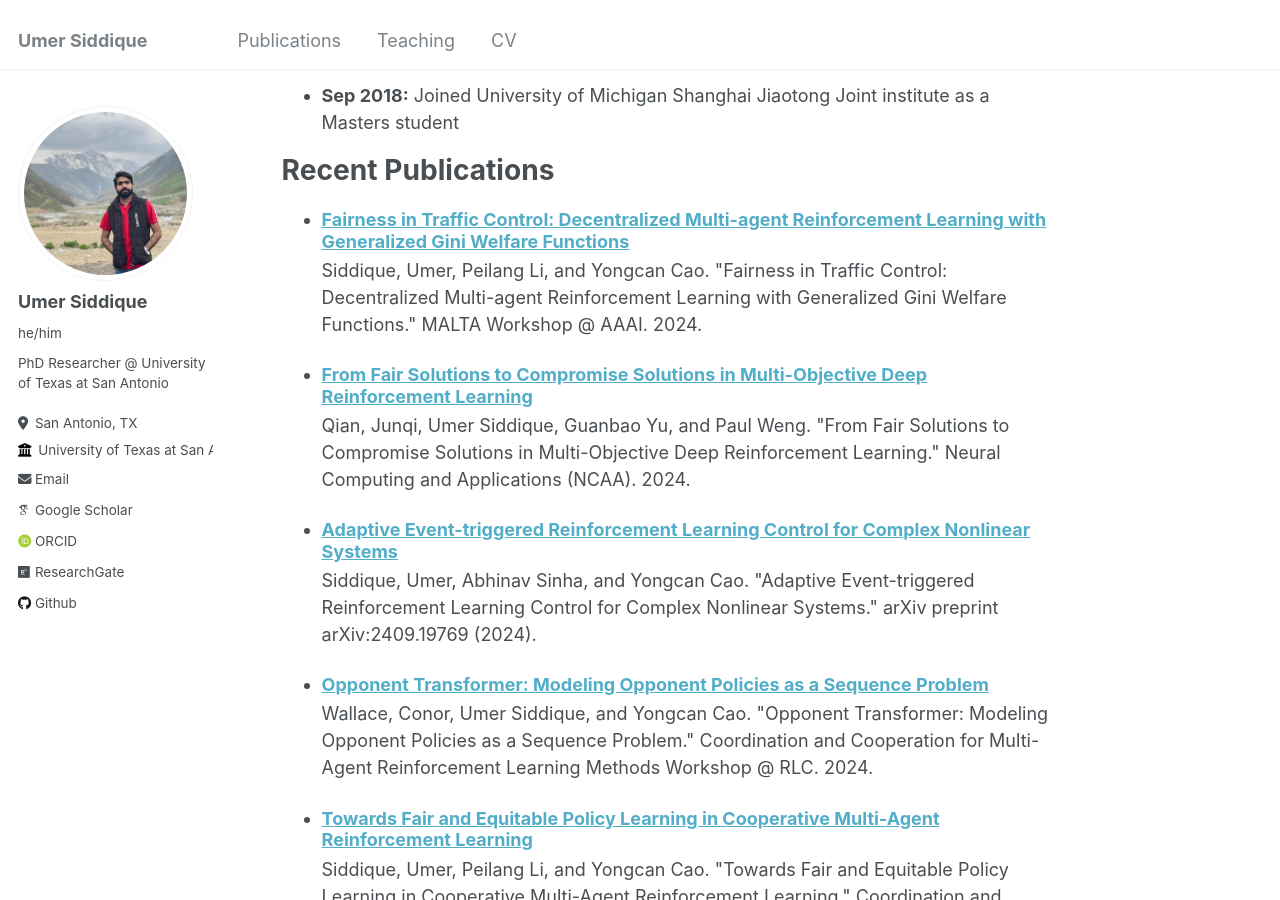
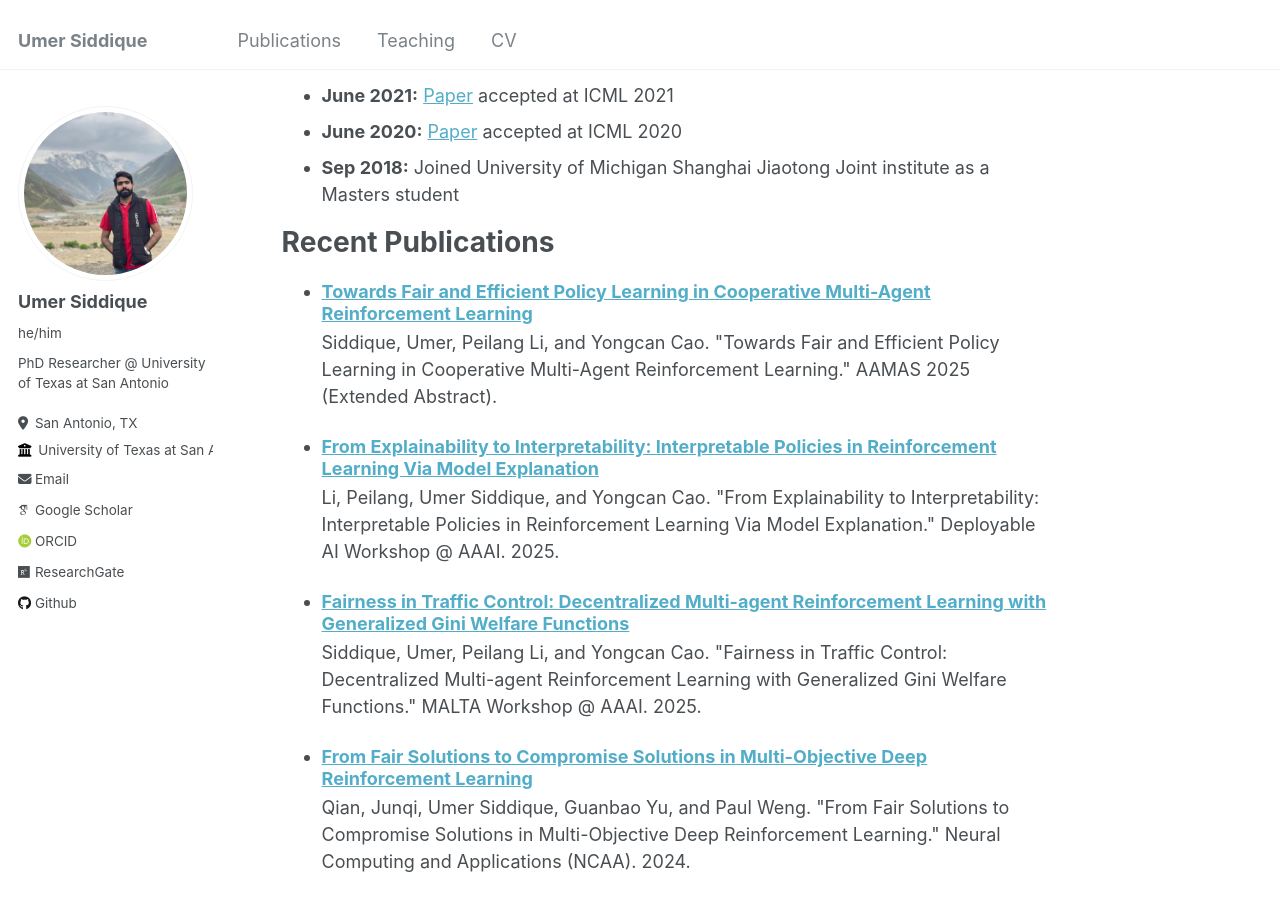
Before and after one commit to umersiddique94/umersiddique94.github.io, a Jekyll site: the page built from _pages/about.md, in a window 1280 px wide and 900 px high, scrolled down 1104 px. Built offline with Jekyll 4.4.1, drawn with Linux system fonts in a browser that asks for light colours; some web fonts are replaced; some of the changed text lies outside the part shown.

Commit message:
update news and publications

```diff
--- a/_data/news.yml
+++ b/_data/news.yml
@@ -1,5 +1,9 @@
 - date: "December 2024"
-  content: "<a href='/publication/2024-AAAI-MALTA'>Paper</a> accepted at MALTA workshop at AAAI 2025"
+  content: "<a href='/publication/2025-AAMAS'>Paper</a> accepted at AAMAS 2025 (Extended Abstract)"
+- date: "December 2024"
+  content: "<a href='/publication/2025-AAAI-DAI'>Paper</a> accepted Deployable AI workshop at AAAI 2025"
+- date: "December 2024"
+  content: "<a href='/publication/2025-AAAI-MALTA'>Paper</a> accepted at MALTA workshop at AAAI 2025"
 - date: "November 2024"
   content: "<a href='/publication/2024-NCAA'>Paper</a> accepted at Neural Computing and Applications (NCAA)"
 - date: October 2024
--- /dev/null
+++ b/_publications/2025-AAAI-DAI.md
@@ -0,0 +1,11 @@
+---
+title: 'From Explainability to Interpretability: Interpretable Policies in Reinforcement Learning Via Model Explanation'
+collection: publications
+permalink: /publication/2025-AAAI-DAI
+date: 2024-12-20
+venue: 'Deployable AI Workshop @ AAAI 2025'
+paperurl: ' '
+citation: 'Li, Peilang, Umer Siddique, and Yongcan Cao. "From Explainability to Interpretability: Interpretable Policies in Reinforcement Learning Via Model Explanation." Deployable AI Workshop @ AAAI. 2025.'
+---
+
+Deep reinforcement learning (RL) has shown remarkable success in complex domains, however, the inherent black box nature of deep neural network policies raises significant challenges in understanding and trusting the decision-making processes. While existing explainable RL methods provide local insights, they fail to deliver global understanding of the model, particularly in high-stakes applications. To overcome this limitation, we propose a novel model-agnostic approach that bridges the gap between explainability and interpretability by leveraging Shapley values to transform complex deep RL policies into transparent representations. The proposed approach offers two key contributions: a novel approach employing Shapley values to policy interpretation that goes beyond local explanations, and general framework applicable to both off-policy and on-policy algorithms.  We evaluate our approach with three existing deep RL algorithms and validate its performance in two classic control environments. The results demonstrate that our approach not only preserves the original models' effectiveness but also generates more stable interpretable policies.
--- a/_publications/2024-AAAI-MALTA.md
+++ b/_publications/2025-AAAI-MALTA.md
@@ -1,11 +1,11 @@
 ---
 title: 'Fairness in Traffic Control: Decentralized Multi-agent Reinforcement Learning with Generalized Gini Welfare Functions'
 collection: publications
-permalink: /publication/2024-AAAI-MALTA
+permalink: /publication/2025-AAAI-MALTA
 date: 2024-12-09
-venue: 'MALTA Workshop @ AAAI'
+venue: 'MALTA Workshop @ AAAI 2025'
 paperurl: ' '
-citation: 'Siddique, Umer, Peilang Li, and Yongcan Cao. "Fairness in Traffic Control: Decentralized Multi-agent Reinforcement Learning with Generalized Gini Welfare Functions." MALTA Workshop @ AAAI. 2024.'
+citation: 'Siddique, Umer, Peilang Li, and Yongcan Cao. "Fairness in Traffic Control: Decentralized Multi-agent Reinforcement Learning with Generalized Gini Welfare Functions." MALTA Workshop @ AAAI. 2025.'
 ---
 
 In this paper, we address the issue of learning fair policies in decentralized cooperative multi-agent reinforcement learning (MARL), with a focus on traffic light control systems.
--- /dev/null
+++ b/_publications/2025-AAMAS.md
@@ -0,0 +1,11 @@
+---
+title: 'Towards Fair and Efficient Policy Learning in Cooperative Multi-Agent Reinforcement Learning'
+collection: publications
+permalink: /publication/2025-AAMAS
+date: 2024-12-20
+venue: 'AAMAS 2025 (Extended Abstract)'
+paperurl: ' '
+citation: 'Siddique, Umer, Peilang Li, and Yongcan Cao. "Towards Fair and Efficient Policy Learning in Cooperative Multi-Agent Reinforcement Learning." AAMAS 2025 (Extended Abstract).'
+---
+
+In this paper, we consider the problem of learning independent fair policies in cooperative multi-agent reinforcement learning (MARL). Our objective is to design multiple policies simultaneously that optimize a welfare function for fairness. To achieve this objective, we propose a novel Fairness-Aware multi-agent Proximal Policy Optimization (FAPPO) algorithm, which enables each agent to independently learn its policy while optimizing a welfare function. Unlike standard approaches that focus on maximizing a performance metric such as rewards, FAPPO focuses on fairness in an independent learning setting, where each agent estimates its local value function. When inter-agent communication is allowed, we further introduce an attention-based variant of FAPPO (AT-FAPPO), which incorporates a self-attention mechanism to facilitate communication and coordination among agents. This variant allows agents to share relevant information during training, leading to more fair outcomes. To show the effectiveness of the proposed methods, we conduct experiments in various environments and show that our approach outperforms existing methods both in terms of efficiency and equity.
```
